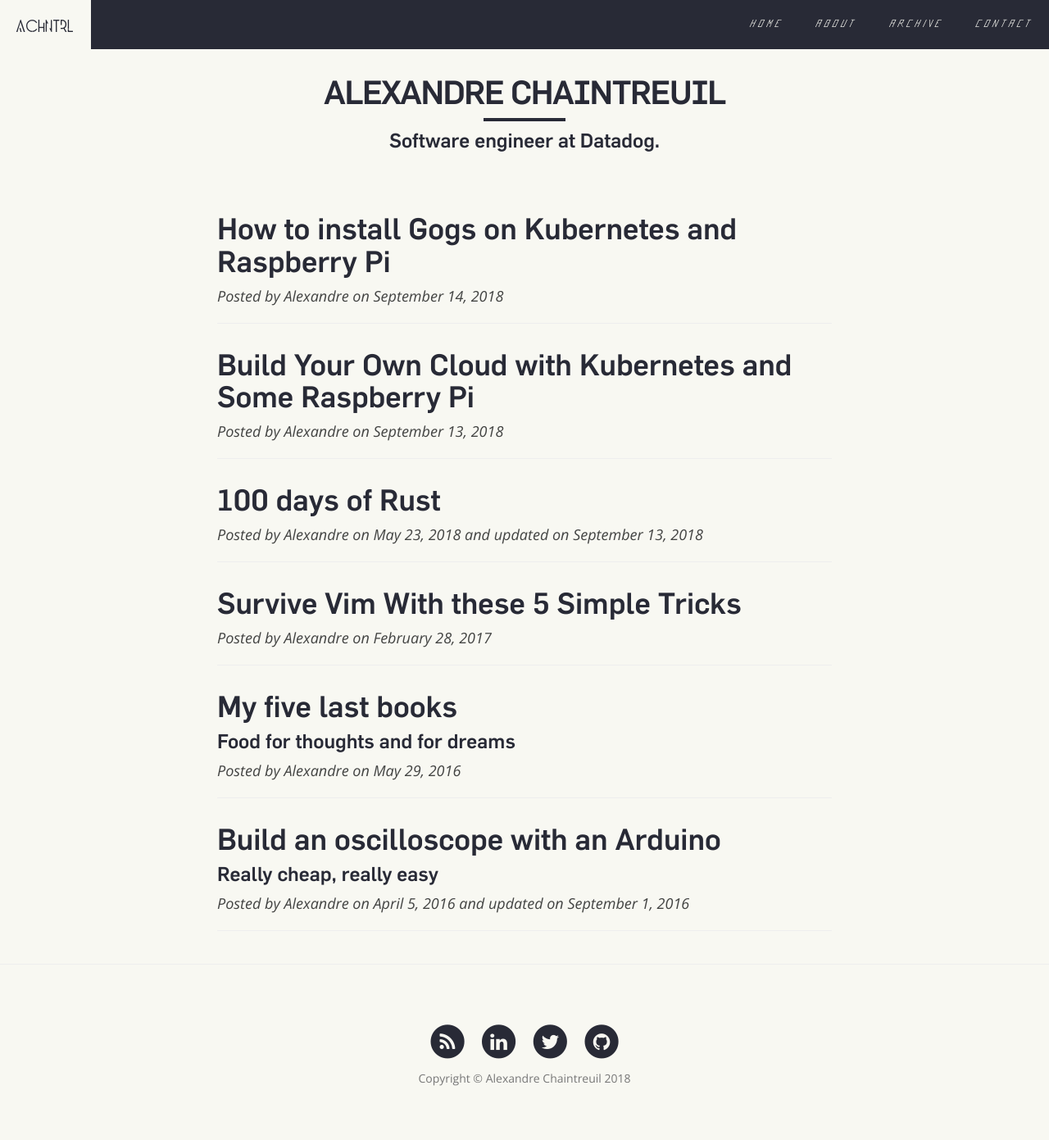
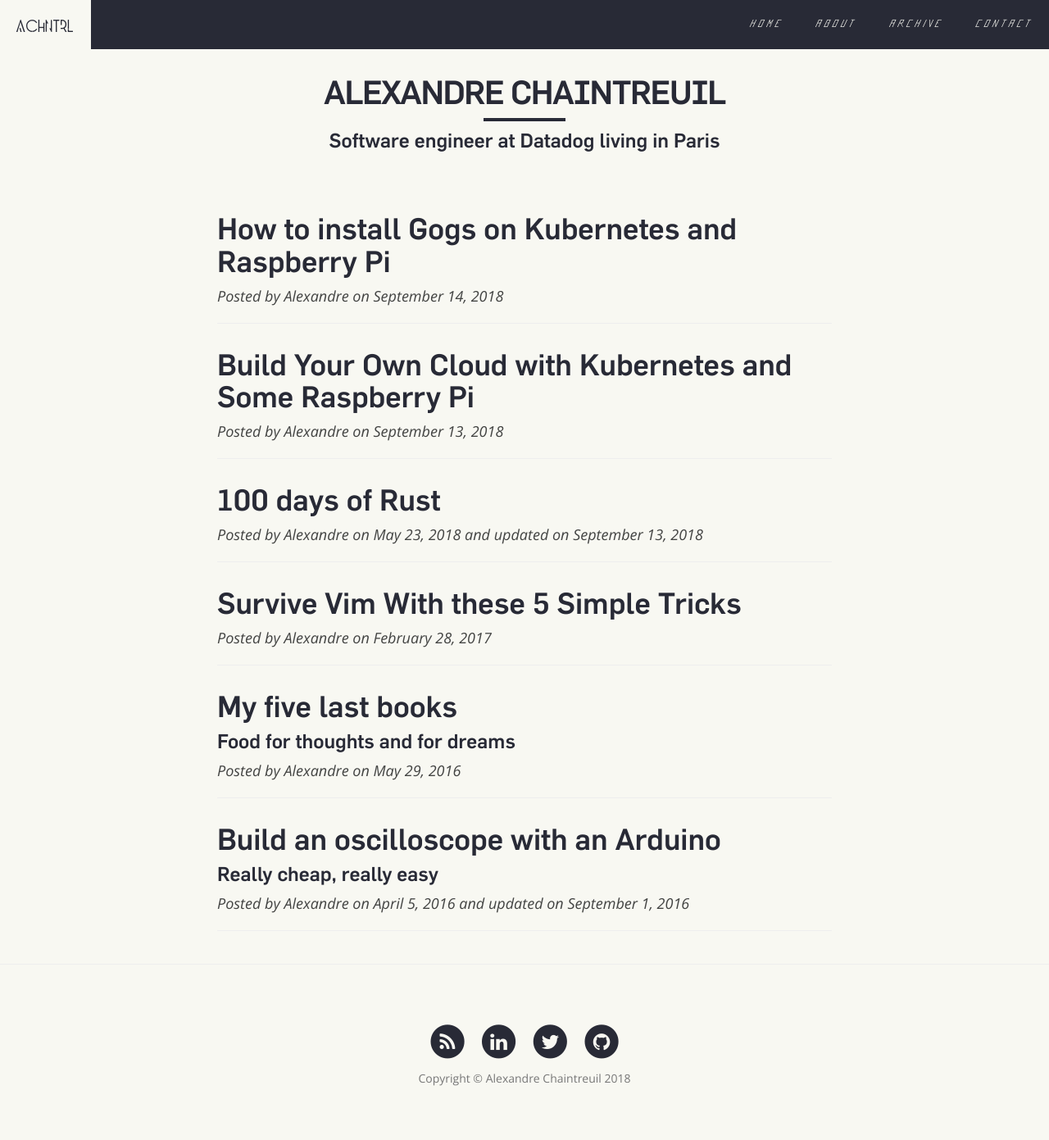
Before and after one commit to achntrl/achntrl.github.io, a Jekyll site: the page built from index.html, in a window 1280 px wide. Shown: the whole page at 82% size. Built offline with Jekyll 4.4.1, drawn with Linux system fonts in a browser that asks for light colours; nearby versions of some CDN libraries; the list of posts is cut into pages by our own code.

Commit message:
Remove periods

```diff
--- a/about.html
+++ b/about.html
@@ -1,12 +1,12 @@
 ---
 layout: page
 title: "About"
-description: "This is what I do."
+description: "This is what I do"
 header-img: "img/about-bg.jpg"
 comments: False
 nav: True
 ---
 
-<p style="text-align: center;">I am a Software Engineer at <a href="https://www.datadoghq.com/" target="_blank">Datadog</a>. I like to tinker with computers.</p>
+<p style="text-align: center;">I am a Software Engineer at <a href="https://www.datadoghq.com/" target="_blank">Datadog</a>. I live in Paris. I like to tinker with computers.</p>
 
 <!-- <p>My resume is available <a href="../resume.pdf" target="_blank">here</a></p> -->
--- a/archive.html
+++ b/archive.html
@@ -1,7 +1,7 @@
 ---
 layout: page
 title: "Archive"
-description: "Travel back in time."
+description: "Travel back in time"
 header-img: "img/archive-bg.jpg"
 comments: False
 nav: True
--- a/index.html
+++ b/index.html
@@ -1,6 +1,6 @@
 ---
 layout: page
-description: "Software engineer at Datadog."
+description: "Software engineer at Datadog living in Paris"
 comments: False
 nav: True
 ---
```
